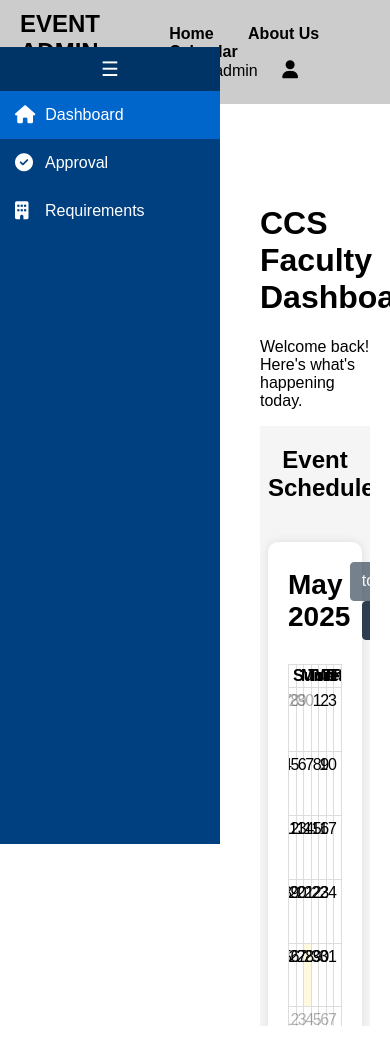
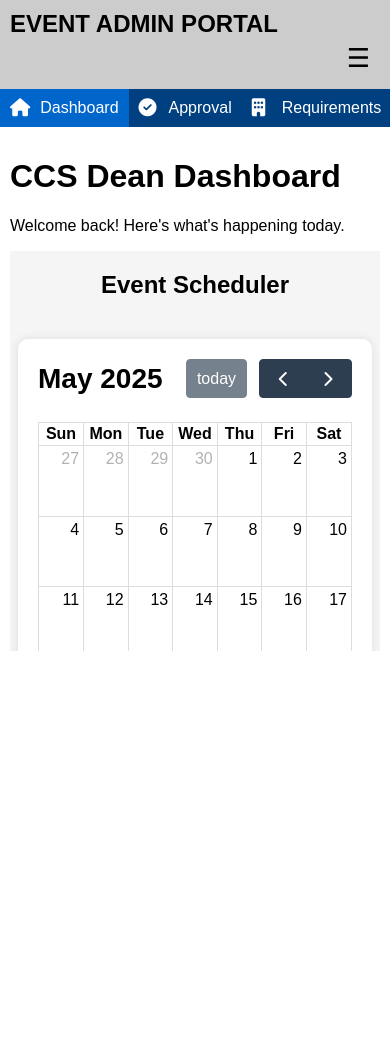
Before and after one commit to Coronado2242/eventplanner_system, a PHP site: page /dashboard/ccsfaculty_dashboard.php in a window 390 px wide; the page is wider, and only the part inside the window is pictured. After the commit the page ends 651 px from the top of that part, so only its background shows below. Run offline with PHP 8.4, Linux system fonts and the light colour scheme; a user stored in the database is signed in; tables that the repository leaves empty or names only in its code hold one stand-in row (values such as "Sample post").

Commit message:
modified:   dashboard/ccsdean_dashboard.php 	modified:   dashboard/ccsfaculty_dashboard.php

```diff
--- a/dashboard/ccsdean_dashboard.php
+++ b/dashboard/ccsdean_dashboard.php
@@ -16,7 +16,7 @@
 <html lang="en">
 <head>
     <meta charset="UTF-8">
-    <title>Admin Dashboard</title>
+    <title>CCS Dean Dashboard</title>
     <script src="https://cdn.jsdelivr.net/npm/chart.js"></script>
     <link rel="stylesheet" href="https://cdnjs.cloudflare.com/ajax/libs/font-awesome/6.5.0/css/all.min.css">
     <meta http-equiv="Cache-Control" content="no-cache, no-store, must-revalidate">
@@ -335,7 +335,7 @@
 <body>
 
 <header class="topbar" >
-    <div class="logo">EVENT ADMIN PORTAL</div>
+    <div class="logo">CCS DEAN PORTAL</div>
     <div class="hamburger" onclick="toggleMobileNav()">☰</div>
     <nav id="mainNav">
         <a href="../index.php">Home</a>
--- a/dashboard/ccsfaculty_dashboard.php
+++ b/dashboard/ccsfaculty_dashboard.php
@@ -1,7 +1,17 @@
 <?php
 session_start();
+
+$host = "localhost";
+$user = "root";
+$pass = "";
+$db   = "eventplanner";
+
+$conn = mysqli_connect($host, $user, $pass, $db);
+
+if (!$conn) {
+    die("Connection failed: " . mysqli_connect_error());
+}
 ?>
-
 <!DOCTYPE html>
 <html lang="en">
 <head>
@@ -23,11 +33,17 @@
     display: flex;
     justify-content: space-between;
     align-items: center;
+    position: sticky;
+    top: 0;
+    z-index: 999;
 }
 
 .topbar .logo {
     font-weight: bold;
     font-size: 24px;
+    display: flex;
+    align-items: center;
+    gap: 10px;
 }
 
 .topbar nav a {
@@ -205,13 +221,123 @@
     color: white;
     text-align: center;
 }
+@media (max-width: 768px) {
+    .topbar {
+        flex-direction: column;
+        align-items: flex-start;
+        padding: 10px;
+    }
+
+    .topbar nav {
+        display: flex;
+        flex-direction: column;
+        width: 100%;
+    }
+
+    .topbar nav a, .admin-info {
+        margin: 5px 0;
+    }
+
+        .sidebar {
+        width: 100%;
+        height: auto;
+        position: relative;
+        top: 0;
+        display: flex;
+        flex-direction: row;
+        justify-content: space-around;
+        z-index: 10;
+    }
+
+    .sidebar ul {
+        flex-direction: row;
+        display: flex;
+        width: 100%;
+        padding: 0;
+        margin: 0;
+    }
+
+    .sidebar ul li {
+        flex: 1;
+        justify-content: center;
+        padding: 10px;
+    }
+
+    .sidebar .toggle-btn {
+        display: none;
+    }
+
+    .content {
+        margin: 0;
+        padding: 10px;
+    }
+
+    .cards {
+        flex-direction: column;
+    }
+
+    .charts {
+        flex-direction: column;
+        gap: 20px;
+    }
+
+    iframe {
+        height: 400px !important;
+    }
+
+    .user-dropdown {
+        margin-left: 0;
+    }
+
+    .dropdown-menu {
+        right: auto;
+        left: 0;
+    }
+}
+
+.hamburger {
+    display: none;
+    font-size: 26px;
+    cursor: pointer;
+    padding: 5px 10px;
+    background: none;
+    border: none;
+}
+
+@media (max-width: 768px) {
+    .topbar {
+        flex-direction: column;
+        align-items: flex-start;
+    }
+
+    .hamburger {
+        display: block;
+        margin-left: auto;
+    }
+
+    nav#mainNav {
+        display: none;
+        width: 100%;
+        flex-direction: column;
+    }
+
+    nav#mainNav.show {
+        display: flex;
+    }
+
+    nav#mainNav a {
+        padding: 10px;
+        border-top: 1px solid #ddd;
+    }
+}
 
 </style>
 <body>
 
-<header class="topbar">
+<header class="topbar" >
     <div class="logo">EVENT ADMIN PORTAL</div>
-    <nav>
+    <div class="hamburger" onclick="toggleMobileNav()">☰</div>
+    <nav id="mainNav">
         <a href="../index.php">Home</a>
         <a href="../aboutus.php">About Us</a>
         <a href="../calendar1.php">Calendar</a>
@@ -238,7 +364,6 @@
 </header>
 
 <aside class="sidebar">
-    <div class="toggle-btn">&#9776;</div>
     <ul>
         <li id="dashboardTab" class="active"><i class="fa fa-home"></i> <span class="menu-text">Dashboard</span></li>
         <li id="approvalTab"><i class="fa fa-check-circle"></i> <span class="menu-text">Approval</span></li>
@@ -249,7 +374,7 @@
 <!-- Dashboard Content -->
 <div id="dashboardContent">
 <main class="content">
-    <h1>CCS Faculty Dashboard</h1>
+    <h1>CCS Dean Dashboard</h1>
     <p>Welcome back! Here's what's happening today.</p>
 
     <iframe id="calendarFrame" style="width:100%; height:600px; border:none;"></iframe>
@@ -257,22 +382,53 @@
 </main>
 </div>
 
-<!-- User Management Content -->
+<!-- User Approval Content -->
 <div id="approvalContent" style="display:none;">
-    <main class="content" >
+    <main class="content">
         <h1 style="margin-bottom: 0;">Request Approval</h1>
+        <?php
+        $sql = "SELECT * FROM proposals WHERE status = 'Pending'";
+        $result = mysqli_query($conn, $sql);
 
+        while ($row = mysqli_fetch_assoc($result)) {
+            echo '<div style="border: 1px solid #ccc; border-radius: 10px; padding: 20px; max-width: 800px; position: relative; margin-bottom: 20px;">';
+            echo '<h2 style="margin-top: 0;">' . htmlspecialchars($row['event_type']) . '</h2>';
+            echo '<span style="position: absolute; top: 20px; right: 20px; color: #FFA07A; font-weight: bold;">' . htmlspecialchars($row['status']) . '</span>';
+
+            echo '<div style="display: flex; flex-wrap: wrap; gap: 40px;">';
+            echo '<div><strong>Date</strong><br>' . date("M d Y", strtotime($row['start_date'])) . ' - ' . date("M d Y", strtotime($row['end_date'])) . '</div>';
+            echo '<div><strong>Time</strong><br><span style="color: gray;">' . htmlspecialchars($row['time']) . '</span></div>';
+            echo '<div><strong>Venue</strong><br><span style="color: gray;">' . htmlspecialchars($row['venue']) . '</span></div>';
+            echo '<div><strong>Department</strong><br>' . htmlspecialchars($row['department']) . '</div>';
+            echo '<div><strong>Requirements</strong><br>';
+            echo '<button onclick="showRequirementsTab()" style="background-color: #004080; color: white; padding: 5px 10px; border-radius: 5px; border: none; cursor: pointer;">View</button>';
+            echo '</div>';
+            echo '</div>';
+
+            echo '<div style="margin-top: 20px;">';
+            echo '<form method="POST" action="approve_request.php" style="display:inline;">';
+            echo '<input type="hidden" name="id" value="' . $row['id'] . '">';
+            echo '<button type="submit" name="approve" style="background-color: green; color: white; border: none; padding: 8px 16px; border-radius: 20px; margin-right: 10px;">Approve</button>';
+            echo '</form>';
+
+            echo '<form method="POST" action="approve_request.php" style="display:inline;">';
+            echo '<input type="hidden" name="id" value="' . $row['id'] . '">';
+            echo '<button type="submit" name="disapprove" style="background-color: red; color: white; border: none; padding: 8px 16px; border-radius: 20px;">Disapprove</button>';
+            echo '</form>';
+            echo '</div>';
+            echo '</div>';
+        }
+        ?>
     </main>
 </div>
 
 
-<!-- Venue Content -->
+<!-- requirement Content -->
 <div id="requirementContent" style="display:none;">
-    <main class="content" >
-        <h1 style="margin-bottom: 0;">Requirements</h1>
-
-
-    </main>
+      <main class="content">
+          <h1 style="margin-bottom: 0;">Requirements</h1>
+          <iframe id="requirementsFrame" src="../request/requirements.php" style="width:100%; height:600px; border:none;"></iframe>
+      </main>
 </div>
 
 
@@ -304,6 +460,23 @@
     document.getElementById("dashboardTab").classList.remove("active");
     document.getElementById("approvalTab").classList.remove("active");
 });
+
+
+function showRequirementsTab() {
+    document.getElementById("dashboardContent").style.display = "none";
+    document.getElementById("approvalContent").style.display = "none";
+    document.getElementById("requirementContent").style.display = "block";
+
+    document.getElementById("dashboardTab").classList.remove("active");
+    document.getElementById("approvalTab").classList.remove("active");
+    document.getElementById("requirementTab").classList.add("active");
+}
+
+function toggleMobileNav() {
+    const nav = document.getElementById("mainNav");
+    nav.classList.toggle("show");
+}
+
 </script>
 <!-- Dropdown Script -->
 <script>
@@ -321,13 +494,25 @@
 });
 
 document.addEventListener("DOMContentLoaded", function () {
-        document.getElementById("calendarFrame").src = "../calendar/calendar.php";
-    });
+    // Load iframe contents
+    document.getElementById("calendarFrame").src = "../calendar/calendar.php";
+    document.getElementById("approvalFrame").src = "../request/forapproval.php";
+    document.getElementById("requirementsFrame").src = "../request/requirements.php";
 
-    document.querySelector(".toggle-btn").addEventListener("click", function () {
-    const sidebar = document.querySelector(".sidebar");
-    sidebar.classList.toggle("collapsed");
+    // Check for 'tab' in URL
+    const params = new URLSearchParams(window.location.search);
+    const tab = params.get("tab");
+
+    if (tab === "requirements") {
+        document.getElementById("requirementTab").click();
+    } else if (tab === "approval") {
+        document.getElementById("approvalTab").click();
+    } else {
+        document.getElementById("dashboardTab").click(); // default
+    }
 });
+
+
 </script>
 
 
```
